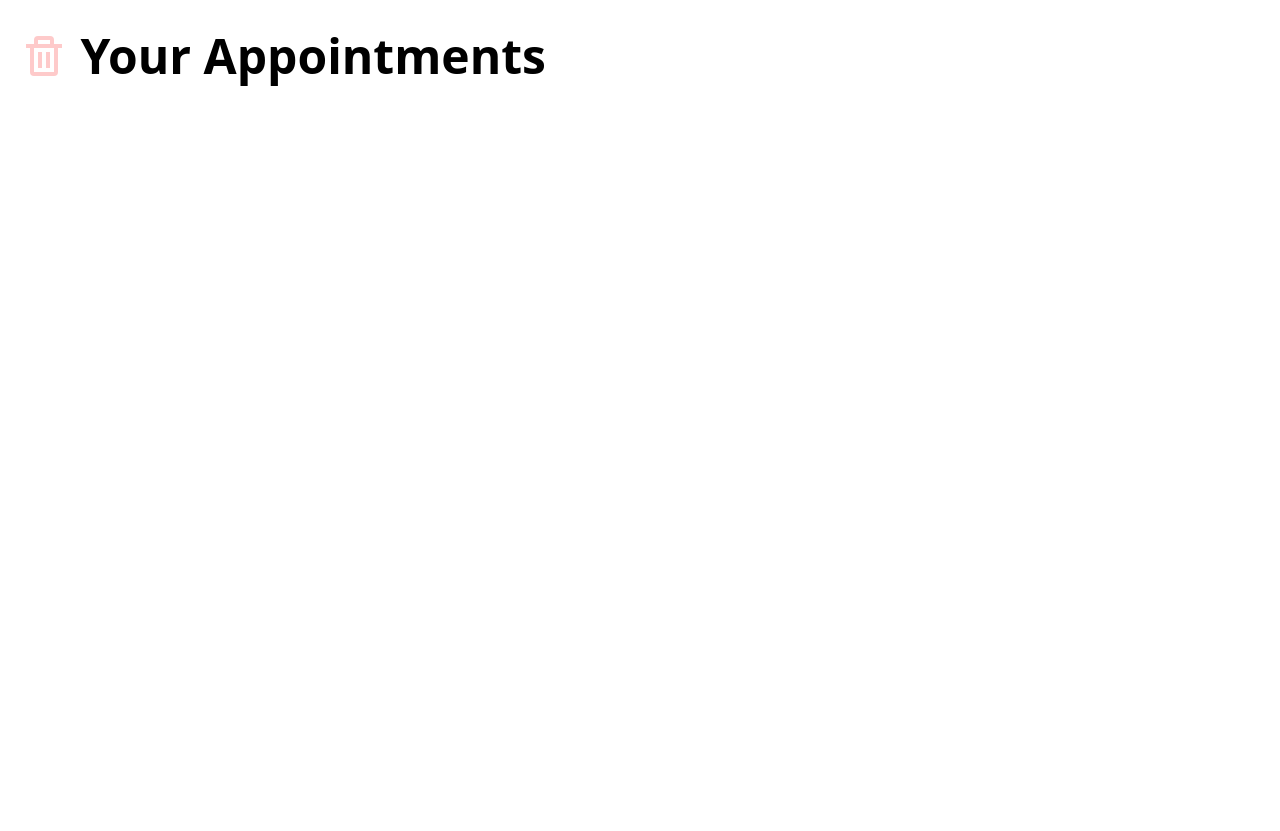
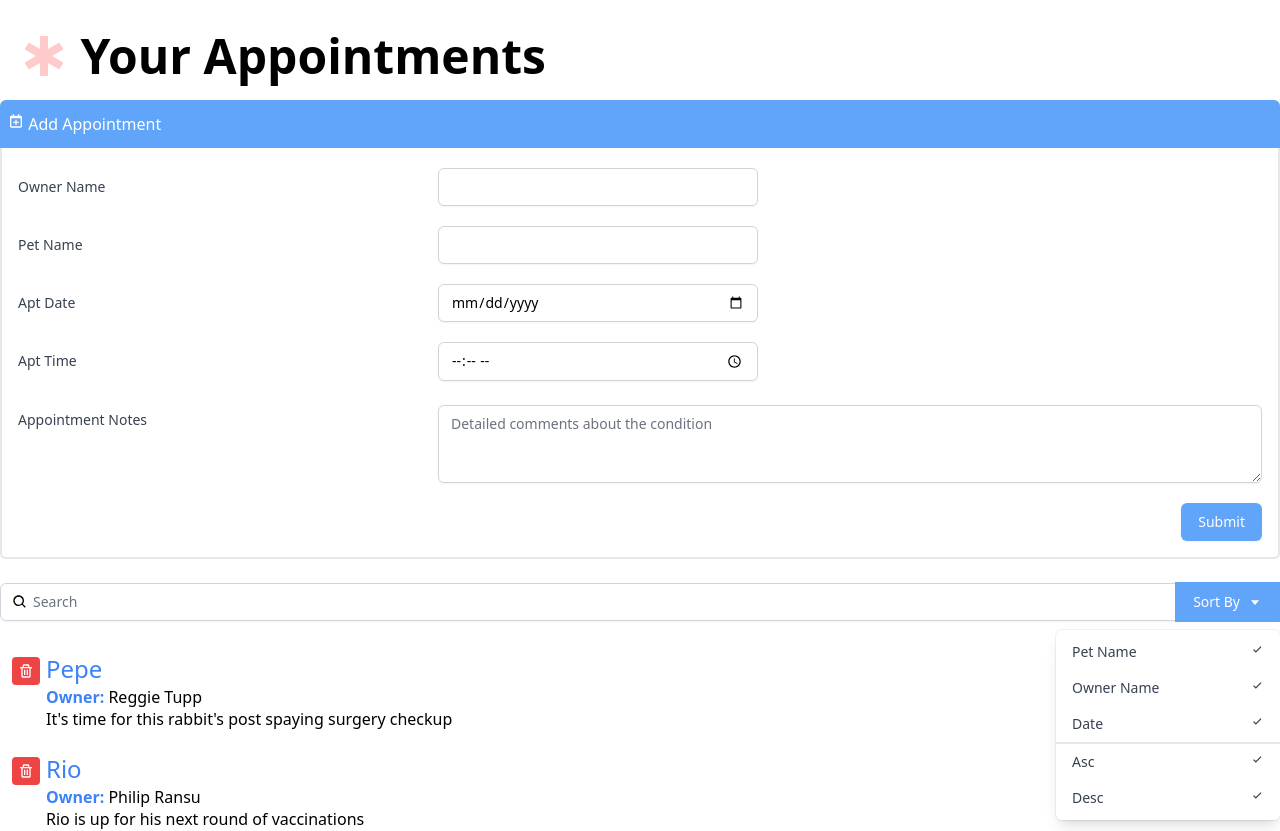
Before and after one commit to fernandoapeguero/AppointmentInterface, a React (Create React App) app: page / in a window 1280 px wide. Shown: the top 831 px of the page. Before the commit the page ends 800 px from the top, so only its background shows below. Built offline with nearby package versions, Linux system fonts and the light colour scheme.

Commit message:
Add list to display appointment in app.js

```diff
--- a/src/App.js
+++ b/src/App.js
@@ -1,13 +1,47 @@
-import { BiTrash } from "react-icons/bi";
+import { BiHealth, BiTrash } from "react-icons/bi";
+import AddAppointment from "./components/AddAppoinment";
+import Search from "./components/Search";
+import appointmentList from "./data.json";
 
 function App() {
   return (
     <div className="App container mx-auto mt-3 font-thin">
       <h1 className="text-5xl font-bold p-5">
         {" "}
-        <BiTrash className="inline-block text-red-200 align-top" /> Your
+        <BiHealth className="inline-block text-red-200 align-top" /> Your
         Appointments
       </h1>
+
+      <AddAppointment />
+      <Search />
+
+      <ul className="divided-y divide-gray-200 ">
+        {appointmentList.map((appointment) => (
+          <li className="px-3 py-3 flex items-start">
+            <button
+              type="button"
+              className="p-1.5 mr-1.5 mt-1 rounded text-white bg-red-500 hover:bg-yellow-700 focus:outline-none focus:ring-2 focus:ring-offset-2 focus:ring-blue-500"
+            >
+              <BiTrash />
+            </button>
+            <div className="flex-grow">
+              <div className="flex items-center">
+                <span className="flex-none font-medium text-2xl text-blue-500">
+                  {appointment.petName}
+                </span>
+                <span className="flex-grow text-right">
+                  {appointment.aptDate}
+                </span>
+              </div>
+              <div>
+                <b className="font-bold text-blue-500">Owner:</b>{" "}
+                {appointment.ownerName}
+              </div>
+              <div className="leading-tight">{appointment.aptNotes}</div>
+            </div>
+          </li>
+        ))}
+      </ul>
     </div>
   );
 }
--- /dev/null
+++ b/src/data.json
@@ -0,0 +1,177 @@
+[
+  {
+    "id": "0",
+    "petName": "Pepe",
+    "ownerName": "Reggie Tupp",
+    "aptNotes": "It's time for this rabbit's post spaying surgery checkup",
+    "aptDate": "2018-11-28 13:30"
+  },
+  {
+    "id": "1",
+    "petName": "Rio",
+    "ownerName": "Philip Ransu",
+    "aptNotes": "Rio is up for his next round of vaccinations",
+    "aptDate": "2018-11-28 10:15"
+  },
+  {
+    "id": "2",
+    "petName": "Scooter",
+    "ownerName": "Zachary Heilyn",
+    "aptNotes": "Scooter has been pawing at his ear and may have an ear infection",
+    "aptDate": "2018-11-28 14:45"
+  },
+  {
+    "id": "3",
+    "petName": "Nadalee",
+    "ownerName": "Krystle Valerija",
+    "aptNotes": "This dog is coming in for his monthly nail trim and grooming",
+    "aptDate": "2018-11-28 16:00"
+  },
+  {
+    "id": "4",
+    "petName": "Scout",
+    "ownerName": "Nicolette Bardeau",
+    "aptNotes": "This dog is coming in for his annual checkup and vaccinations",
+    "aptDate": "2018-11-28 9:00"
+  },
+  {
+    "id": "5",
+    "petName": "Zera",
+    "ownerName": "Austin Finnagan",
+    "aptNotes": "This iguana's is showing signs of dementia associated with his old age",
+    "aptDate": "2018-11-29 13:15"
+  },
+  {
+    "id": "6",
+    "petName": "Oddball",
+    "ownerName": "Howie Cadell",
+    "aptNotes": "Oddball has a hard lump on right front foot",
+    "aptDate": "2018-11-29 10:00"
+  },
+  {
+    "id": "7",
+    "petName": "Millie",
+    "ownerName": "Freya Terray",
+    "aptNotes": "MIllie has exhibited signs of an upset stomach and is not eating regularly",
+    "aptDate": "2018-11-29 11:45"
+  },
+  {
+    "id": "8",
+    "petName": "Fluffy",
+    "ownerName": "Tracy Westbay",
+    "aptNotes": "Fluffy has some matted hair that needs to be groomed",
+    "aptDate": "2018-11-29 14:30"
+  },
+  {
+    "id": "9",
+    "petName": "Chyna",
+    "ownerName": "Sandie Gobnet",
+    "aptNotes": "This turtle is coming in for a checkup and to be tested for Salmonella",
+    "aptDate": "2018-11-29 16:00"
+  },
+  {
+    "id": "10",
+    "petName": "Wesley",
+    "ownerName": "Nathan Cayden",
+    "aptNotes": "This dog is returning for his next heartworm treatment visit",
+    "aptDate": "2018-11-29 8:30"
+  },
+  {
+    "id": "11",
+    "petName": "Pax",
+    "ownerName": "Sarah Greer",
+    "aptNotes": "This senior dog has been sluggish and showing lethargic behavior",
+    "aptDate": "2018-11-30 10:15"
+  },
+  {
+    "id": "12",
+    "petName": "Squiggles",
+    "ownerName": "Madisyn Roope",
+    "aptNotes": "Squiggles is due for her annual checkup and vaccinations",
+    "aptDate": "2018-11-30 11:30"
+  },
+  {
+    "id": "13",
+    "petName": "Lucky",
+    "ownerName": "Lisa Choy-Wu",
+    "aptNotes": "This cat has tartar buildup and her owner would like his teeth cleaned",
+    "aptDate": "2018-11-30 14:30"
+  },
+  {
+    "id": "14",
+    "petName": "Bailey",
+    "ownerName": "Leslie Richardson",
+    "aptNotes": "This cat is suffering from hotspots and dermatitis",
+    "aptDate": "2018-11-30 15:45"
+  },
+  {
+    "id": "15",
+    "petName": "Kiko",
+    "ownerName": "Kathlyn Zlata",
+    "aptNotes": "Kiko has been exhibiting excessive thirst and weight loss for the past few weeks",
+    "aptDate": "2018-11-30 9:00"
+  },
+  {
+    "id": "16",
+    "petName": "Felix",
+    "ownerName": "Francine Benet",
+    "aptNotes": "Felix's mom is coming in to follow up on  lab work results",
+    "aptDate": "2018-12-1 13:00"
+  },
+  {
+    "id": "17",
+    "petName": "Sami",
+    "ownerName": "Maggie Rickland",
+    "aptNotes": "Sami has had some changes in his bathroom in habits",
+    "aptDate": "2018-12-1 10:00"
+  },
+  {
+    "id": "18",
+    "petName": "Cosmo",
+    "ownerName": "Jennifer Dawson",
+    "aptNotes": "Cosmo's mom would like us to check for arthritic conditions and do a routine checkup",
+    "aptDate": "2018-12-1 11:30"
+  },
+  {
+    "id": "19",
+    "petName": "Casper",
+    "ownerName": "Dalania Devitto",
+    "aptNotes": "This dog is coming in for a nail trim and grooming",
+    "aptDate": "2018-12-1 15:15"
+  },
+  {
+    "id": "20",
+    "petName": "Chip",
+    "ownerName": "Jason Hemlock",
+    "aptNotes": "This fish has a spotty white patch developing on his back ",
+    "aptDate": "2018-12-1 8:45"
+  },
+  {
+    "id": "21",
+    "petName": "Tibbs",
+    "ownerName": "Shad Cayden",
+    "aptNotes": "Tibbs has had an ongoing rash and cold symptoms and we are going to run allergy tests",
+    "aptDate": "2018-12-2 13:30"
+  },
+  {
+    "id": "22",
+    "petName": "Stich",
+    "ownerName": "Dennis Nicholback",
+    "aptNotes": "Stich has been having some stomach issues and is due for his vaccinations",
+    "aptDate": "2018-12-2 10:15"
+  },
+  {
+    "id": "23",
+    "petName": "Shadow",
+    "ownerName": "Audry Topsy",
+    "aptNotes": "This cat has a red swollen eye with a discharge",
+    "aptDate": "2018-12-2 15:00"
+  },
+  {
+    "id": "24",
+    "petName": "Nugget",
+    "ownerName": "Darla Branson",
+    "aptNotes": "This little fish Nugget, has a rash on his stomach area",
+    "aptDate": "2018-12-2 9:00"
+  }
+]
```
